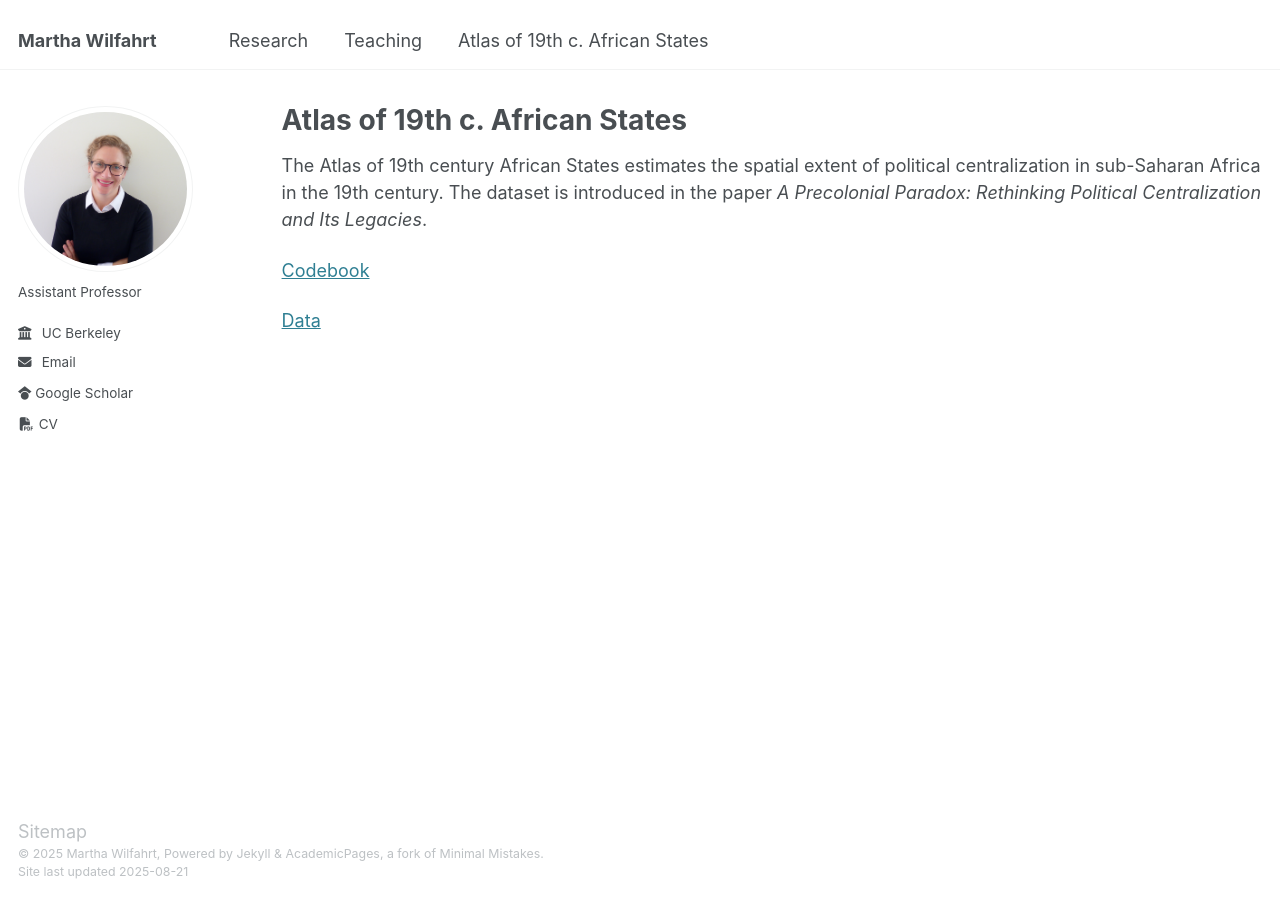
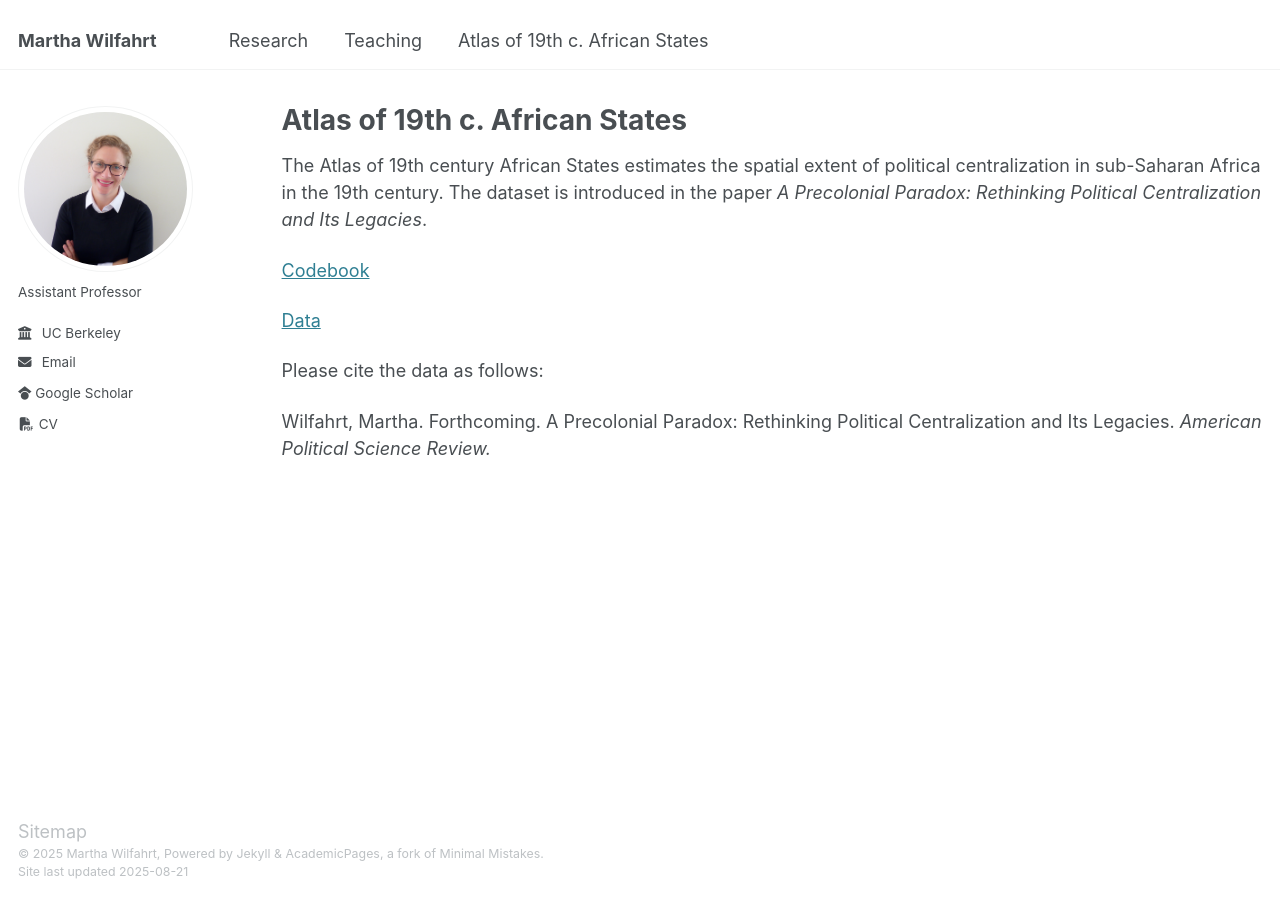
Before and after one commit to martha-wilfahrt/martha-wilfahrt.github.io, a Jekyll site: the page built from _pages/atlas.md, in a window 1280 px wide. Built offline with Jekyll 4.4.1, drawn with Linux system fonts in a browser that asks for light colours.

Commit message:
Update atlas.md

```diff
--- a/_pages/atlas.md
+++ b/_pages/atlas.md
@@ -11,3 +11,7 @@ in sub-Saharan Africa in the 19th century. The dataset is introduced in the pape
 [Codebook](https://martha-wilfahrt.github.io/files/1_Atlas_Codebook.pdf)
 
 [Data](https://www.dropbox.com/scl/fi/2tx4c7mev9ot0cwaaq9g6/Atlas-of-African-Centralized-States.zip?rlkey=7myvu29k97cahrzx8oplhg8t5&dl=0)
+
+Please cite the data as follows:
+
+Wilfahrt, Martha. Forthcoming. A Precolonial Paradox: Rethinking Political Centralization and Its Legacies. _American Political Science Review._
```
